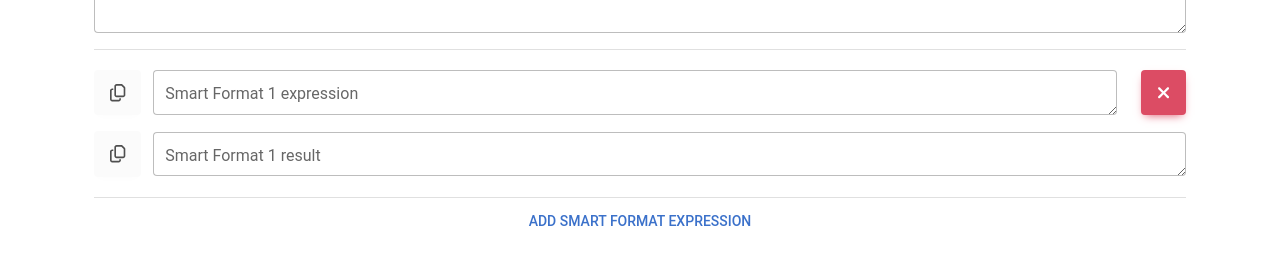
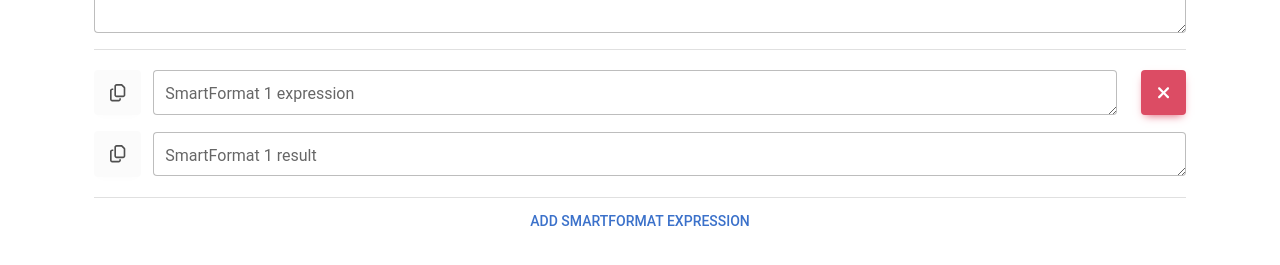
Before and after one commit to za9cser/SmartFormatTester, a React (Create React App) app in the folder SmartFormatTester/ClientApp/: page / in a window 1280 px wide. Shown: the part 159-424 px from the top of the page. Built offline with nearby package versions, Linux system fonts and the light colour scheme.

Commit message:
style: Smart Format -> SmartFormat

```diff
--- a/SmartFormatTester/ClientApp/src/modules/smartFormat/index.js
+++ b/SmartFormatTester/ClientApp/src/modules/smartFormat/index.js
@@ -86,7 +86,7 @@ const SmartFormat = () => {
                                                 </MDBCol>
                                                 <MDBCol>
                                                     <MDBFormikTextArea
-                                                        label={`Smart Format ${index + 1} expression`}
+                                                        label={`SmartFormat ${index + 1} expression`}
                                                         name={`smartFormats[${index}].expression`}
                                                         type="text"
                                                         className="w-100"
@@ -127,7 +127,7 @@ const SmartFormat = () => {
                                                 <MDBCol
                                                     md={"auto"}
                                                     className="px-0"
-                                                    title={`Copy Smart Format ${index + 1} result`}
+                                                    title={`Copy SmartFormat ${index + 1} result`}
                                                 >
                                                     <MDBBtn
                                                         color="light"
@@ -141,7 +141,7 @@ const SmartFormat = () => {
                                                 </MDBCol>
                                                 <MDBCol className="pe-0">
                                                     <MDBFormikTextArea
-                                                        label={`Smart Format ${index + 1} result`}
+                                                        label={`SmartFormat ${index + 1} result`}
                                                         name={`smartFormats[${index}].result`}
                                                         type="text"
                                                         className="w-100"
@@ -170,7 +170,7 @@ const SmartFormat = () => {
                                             size="lg"
                                             type="button"
                                         >
-                                            Add Smart Format Expression
+                                            Add SmartFormat Expression
                                         </MDBBtn>
                                     </MDBRow>
                                 </>
```
